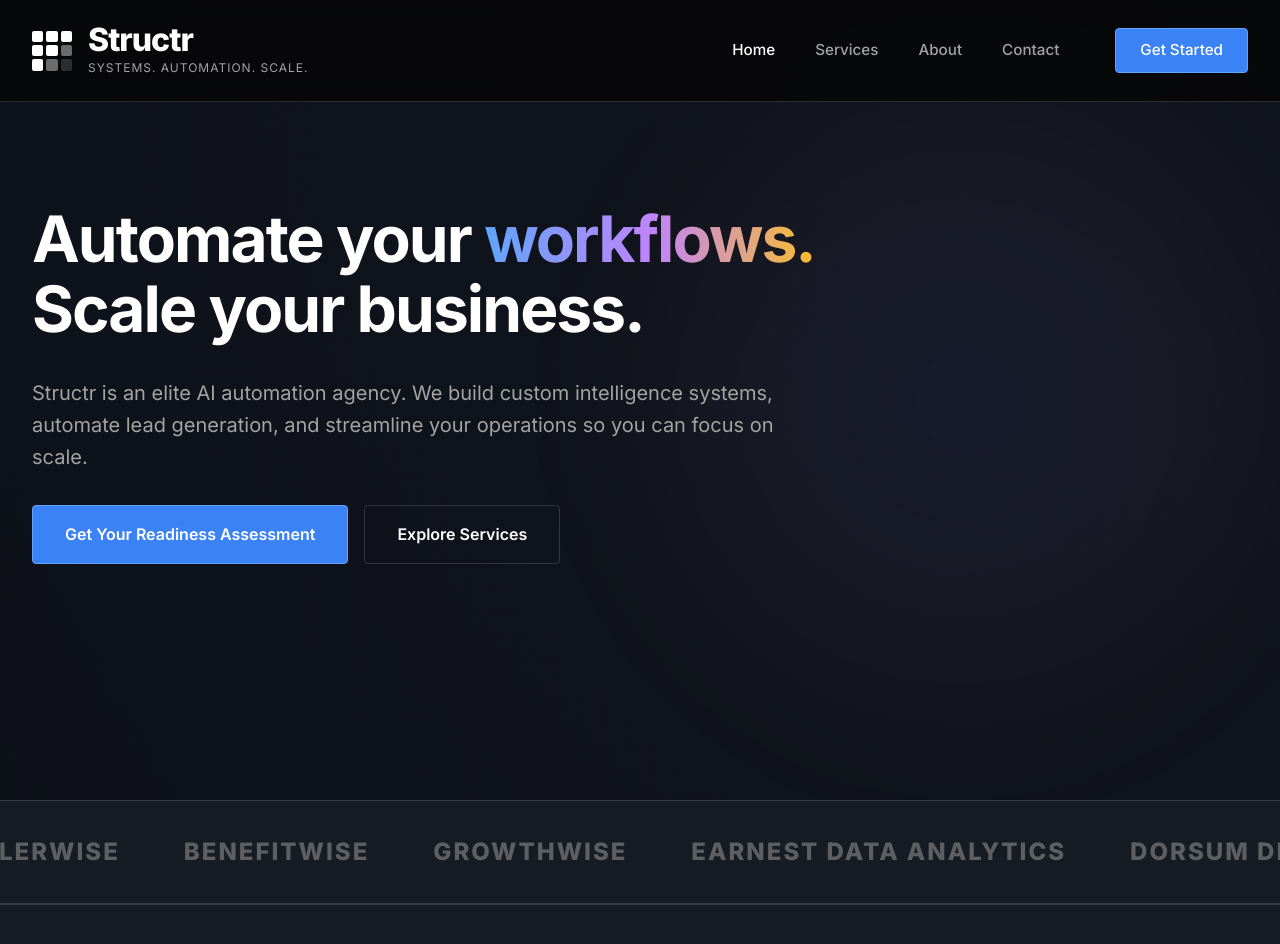
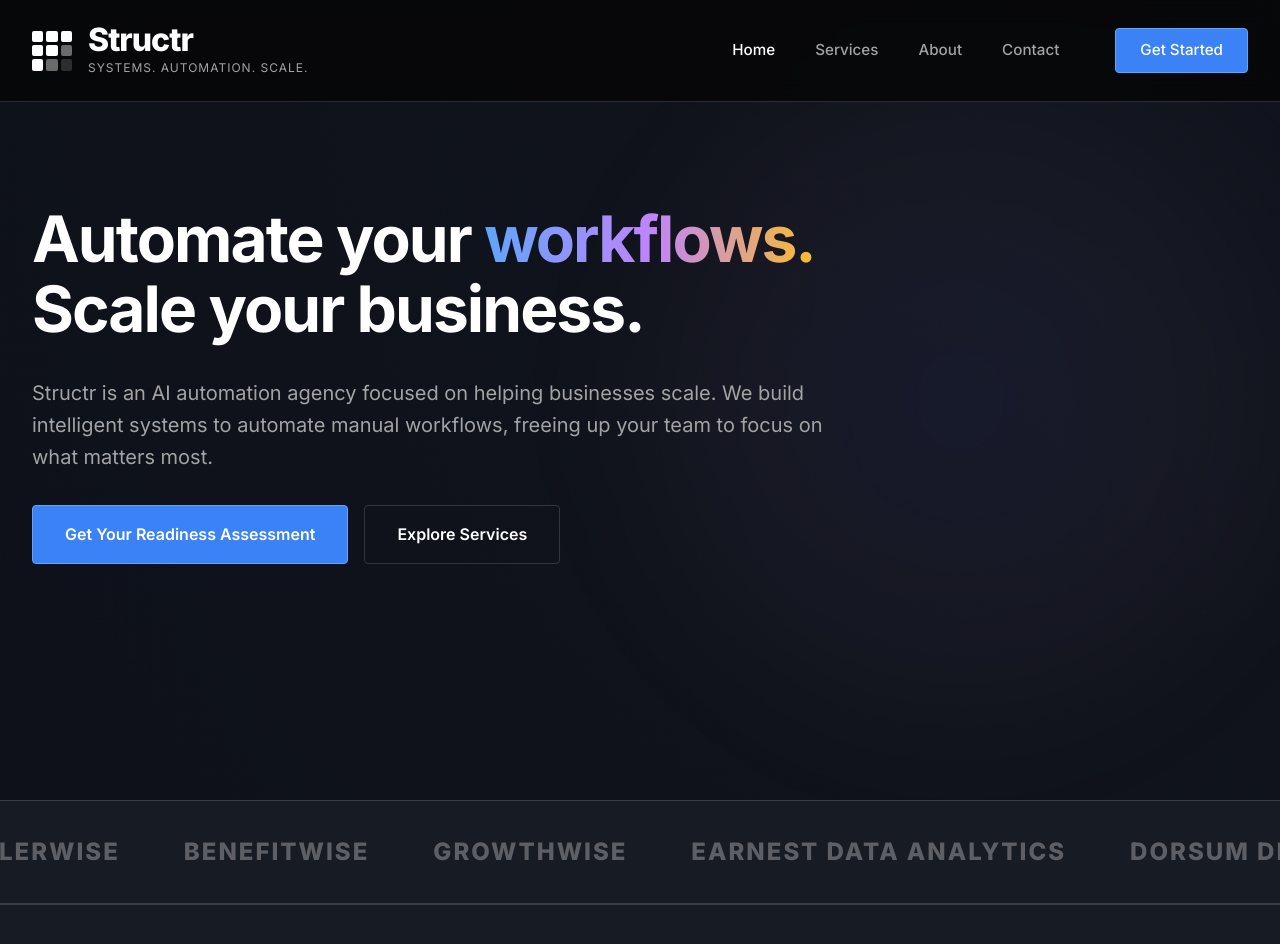
Before and after one commit to madhavbansal0302-sudo/Structr-Web, a plain HTML site: page index.html in a window 1280 px wide. Shown: the top 944 px of the page. Drawn offline with nearby package versions, Linux system fonts and the light colour scheme.

Commit message:
Update hero and about text to be more client-focused, fix formsubmit redirect

```diff
--- a/index.html
+++ b/index.html
@@ -41,7 +41,7 @@
     <div class="container">
       <div class="hero-content" style="max-width: 800px; position: relative; z-index: 2;">
         <h1 class="fade-up gs-reveal">Automate your <span class="text-gradient">workflows.</span><br>Scale your business.</h1>
-        <p class="fade-up gs-reveal" style="margin: 2rem 0; font-size: 1.25rem;">Structr is an elite AI automation agency. We build custom intelligence systems, automate lead generation, and streamline your operations so you can focus on scale.</p>
+        <p class="fade-up gs-reveal" style="margin: 2rem 0; font-size: 1.25rem;">Structr is an AI automation agency focused on helping businesses scale. We build intelligent systems to automate manual workflows, freeing up your team to focus on what matters most.</p>
         <div class="hero-btns fade-up gs-reveal" style="display: flex; gap: 1rem;">
           <a href="contact.html" class="btn btn-primary">Get Your Readiness Assessment</a>
           <a href="services.html" class="btn btn-secondary">Explore Services</a>
```
Also changed, not shown: about.html (+1 -1 lines), contact.html (+0 -1 lines).
